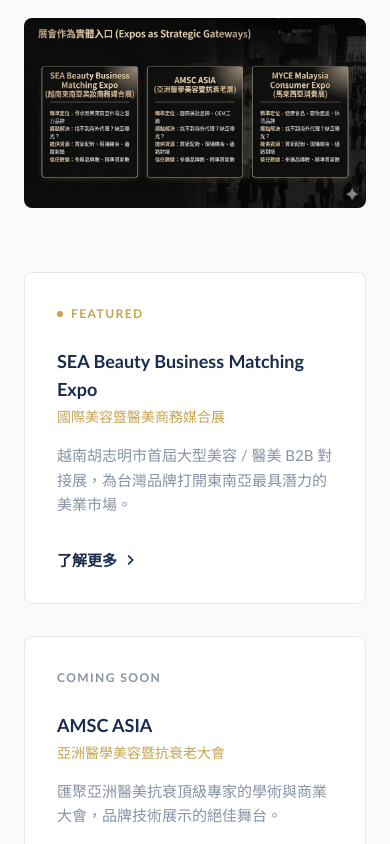
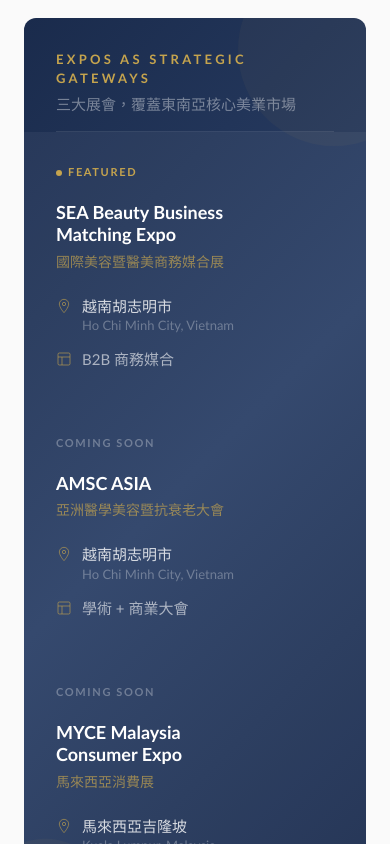
Before and after one commit to Aaronyu1229/shirley-orei-expo, a Next.js app: page / in a window 390 px wide. Shown: the part 3160-4004 px from the top of the page. Built offline with nearby package versions, Linux system fonts and the light colour scheme.

Commit message:
feat: replace expos-table image with designed text layout
Convert the expos overview banner from a static PNG image to a
fully responsive text-based design with navy gradient background,
location icons, format tags, and status badges for each expo.

```diff
--- a/src/app/page.tsx
+++ b/src/app/page.tsx
@@ -4,6 +4,33 @@
 import AnimateIn from "@/components/AnimateIn";
 import CountUp from "@/components/CountUp";
 import Footer from "@/components/Footer";
+
+const expoOverview = [
+  {
+    title: "SEA Beauty Business\nMatching Expo",
+    subtitle: "國際美容暨醫美商務媒合展",
+    location: "越南胡志明市",
+    locationEn: "Ho Chi Minh City, Vietnam",
+    format: "B2B 商務媒合",
+    status: "featured" as const,
+  },
+  {
+    title: "AMSC ASIA",
+    subtitle: "亞洲醫學美容暨抗衰老大會",
+    location: "越南胡志明市",
+    locationEn: "Ho Chi Minh City, Vietnam",
+    format: "學術 + 商業大會",
+    status: "coming" as const,
+  },
+  {
+    title: "MYCE Malaysia\nConsumer Expo",
+    subtitle: "馬來西亞消費展",
+    location: "馬來西亞吉隆坡",
+    locationEn: "Kuala Lumpur, Malaysia",
+    format: "B2C 消費展覽",
+    status: "coming" as const,
+  },
+];
 
 const expos = [
   {
@@ -207,13 +234,81 @@
           </AnimateIn>
 
           <AnimateIn delay={0.08}>
-            <Image
-              src="/images/expos-table.png"
-              alt="展會一覽"
-              width={1120}
-              height={400}
-              className="rounded-lg w-full object-cover mb-16"
-            />
+            <div className="gradient-navy rounded-xl overflow-hidden mb-16 relative">
+              {/* Decorative corner accents */}
+              <div className="absolute top-0 right-0 w-48 h-48 bg-gold/5 rounded-full translate-x-1/3 -translate-y-1/3" />
+              <div className="absolute bottom-0 left-0 w-32 h-32 bg-gold/5 rounded-full -translate-x-1/3 translate-y-1/3" />
+
+              {/* Header */}
+              <div className="px-8 pt-8 pb-4 relative z-10">
+                <p className="text-gold text-[13px] tracking-[0.25em] uppercase font-semibold mb-1">
+                  Expos as Strategic Gateways
+                </p>
+                <p className="text-white/40 text-[15px]">
+                  三大展會，覆蓋東南亞核心美業市場
+                </p>
+              </div>
+
+              {/* Divider */}
+              <div className="mx-8 h-px bg-white/10" />
+
+              {/* Expo Grid */}
+              <div className="grid grid-cols-1 md:grid-cols-3 gap-px bg-white/5 relative z-10">
+                {expoOverview.map((expo, i) => (
+                  <div key={expo.subtitle} className="p-8 relative group">
+                    {/* Status badge */}
+                    <div className="flex items-center gap-2 mb-5">
+                      {expo.status === "featured" ? (
+                        <span className="inline-flex items-center gap-1.5 text-[11px] tracking-[0.15em] uppercase font-semibold text-gold">
+                          <span className="w-1.5 h-1.5 rounded-full bg-gold" />
+                          Featured
+                        </span>
+                      ) : (
+                        <span className="text-[11px] tracking-[0.15em] uppercase font-semibold text-white/30">
+                          Coming Soon
+                        </span>
+                      )}
+                    </div>
+
+                    {/* Title */}
+                    <h3 className="text-white font-bold text-lg leading-tight mb-1.5 whitespace-pre-line">
+                      {expo.title}
+                    </h3>
+                    <p className="text-gold/70 text-sm mb-6">{expo.subtitle}</p>
+
+                    {/* Info rows */}
+                    <div className="space-y-3">
+                      <div className="flex items-start gap-2.5">
+                        <svg width="16" height="16" viewBox="0 0 24 24" fill="none" stroke="currentColor" strokeWidth="1.5" className="text-gold/60 mt-0.5 shrink-0">
+                          <path d="M12 2C8.13 2 5 5.13 5 9c0 5.25 7 13 7 13s7-7.75 7-13c0-3.87-3.13-7-7-7z" />
+                          <circle cx="12" cy="9" r="2.5" />
+                        </svg>
+                        <div>
+                          <p className="text-white/80 text-[15px] leading-snug">{expo.location}</p>
+                          <p className="text-white/30 text-[13px]">{expo.locationEn}</p>
+                        </div>
+                      </div>
+                      <div className="flex items-center gap-2.5">
+                        <svg width="16" height="16" viewBox="0 0 24 24" fill="none" stroke="currentColor" strokeWidth="1.5" className="text-gold/60 shrink-0">
+                          <rect x="3" y="3" width="18" height="18" rx="2" />
+                          <path d="M3 9h18" />
+                          <path d="M9 21V9" />
+                        </svg>
+                        <p className="text-white/60 text-[15px]">{expo.format}</p>
+                      </div>
+                    </div>
+
+                    {/* Vertical divider (desktop) */}
+                    {i < expoOverview.length - 1 && (
+                      <div className="hidden md:block absolute top-8 bottom-8 right-0 w-px bg-white/8" />
+                    )}
+                  </div>
+                ))}
+              </div>
+
+              {/* Bottom accent line */}
+              <div className="h-[2px] bg-gradient-to-r from-transparent via-gold/30 to-transparent" />
+            </div>
           </AnimateIn>
 
           <div className="grid grid-cols-1 md:grid-cols-3 gap-8">
```
